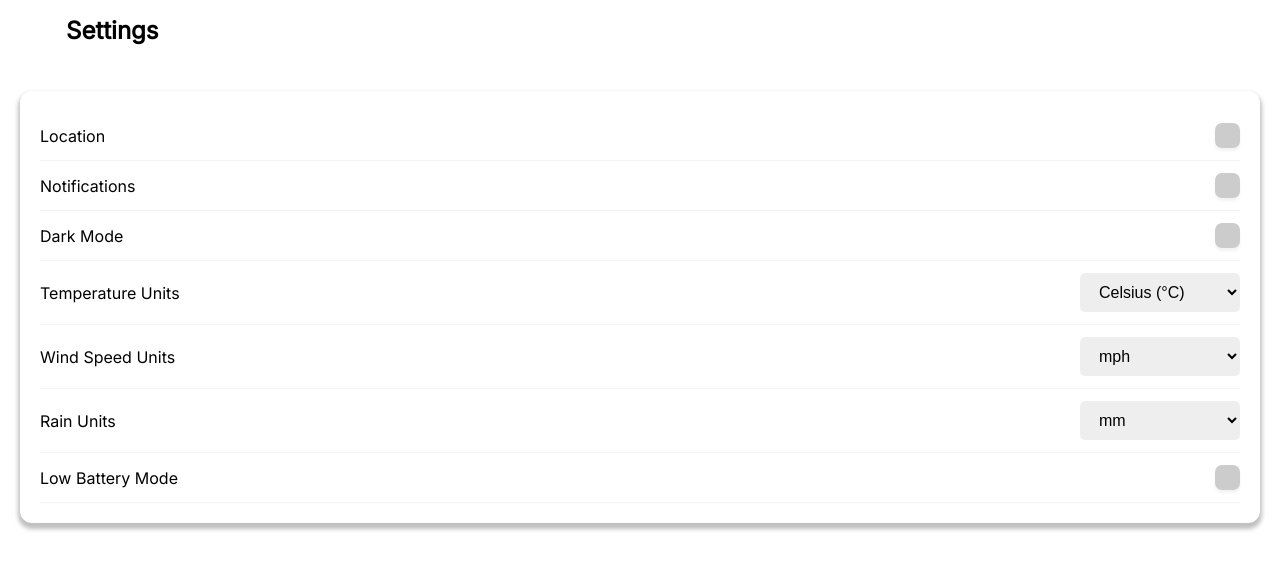
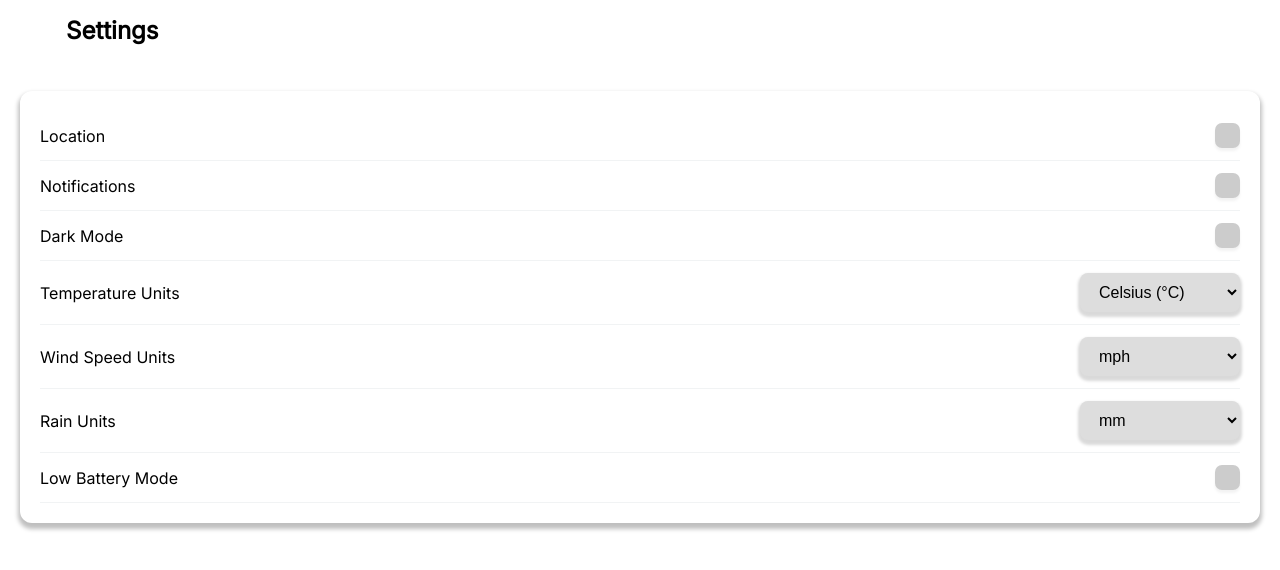
Before and after one commit to RoaringFire/gui-weather-app, a React (Vite) app: page /settings in a window 1280 px wide. Shown: the top 570 px of the page. Built offline with nearby package versions, Linux system fonts and the light colour scheme; some icons are missing.

Commit message:
setup table for rail status

```diff
--- a/src/components/TravelImpactsCard.jsx
+++ b/src/components/TravelImpactsCard.jsx
@@ -15,7 +15,12 @@ function BusStatus() {
 
 function RailStatus() {
     return (
-        <><h3>Rail status</h3></>
+        <>
+            <h3>Rail status</h3>
+            <table className="railStatusTable">
+
+            </table>
+        </>
     );
 }
 
--- a/src/styles/FrontPageMainStyles.css
+++ b/src/styles/FrontPageMainStyles.css
@@ -122,6 +122,10 @@
     margin-bottom: 0.2rem;
 }
 
+.travelModeImpact .railStatusTable {
+
+}
+
 .travelModeGood {
     color: #0d6913;
     background-color: #42ff1c;
--- a/src/styles/SettingsStyles.css
+++ b/src/styles/SettingsStyles.css
@@ -196,31 +196,24 @@
     display: block;
 }
 
-
-
-
-/* AI generated code - will change this */
-
-/* 1. The Wrapper (needed for the custom arrow) */
+/* custom select box container styling - set the selectbox to fixed width */
 .customSelectContainer {
-    position: relative;
-    display: inline-block;
     width: 160px;
 }
 
-/* 2. The Select Element */
 .customSelectContainer select {
     width: 100%;
-    padding: 10px 5px 10px 15px; /* Extra right padding for the arrow */
+    padding: 10px 5px 10px 15px;
     font-size: 16px;
     border: none;
-    border-radius: 5px;
-    background-color: #eee;
+    border-radius: 8px;
+    background-color: #ddd;
     cursor: pointer;
+    box-shadow: 0 3px 3px 2px rgba(0, 0, 0, 0.15);
 }
 
 /* Optional: Focus state */
 .customSelectContainer select:focus {
     outline: none;
-    background-color: #ddd;
+    background-color: #ccc;
 }
```
